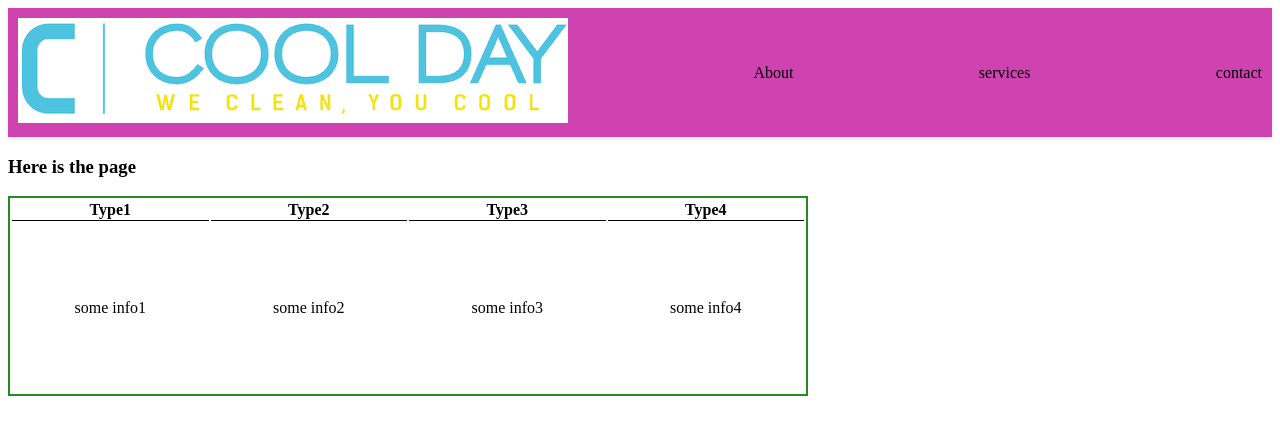
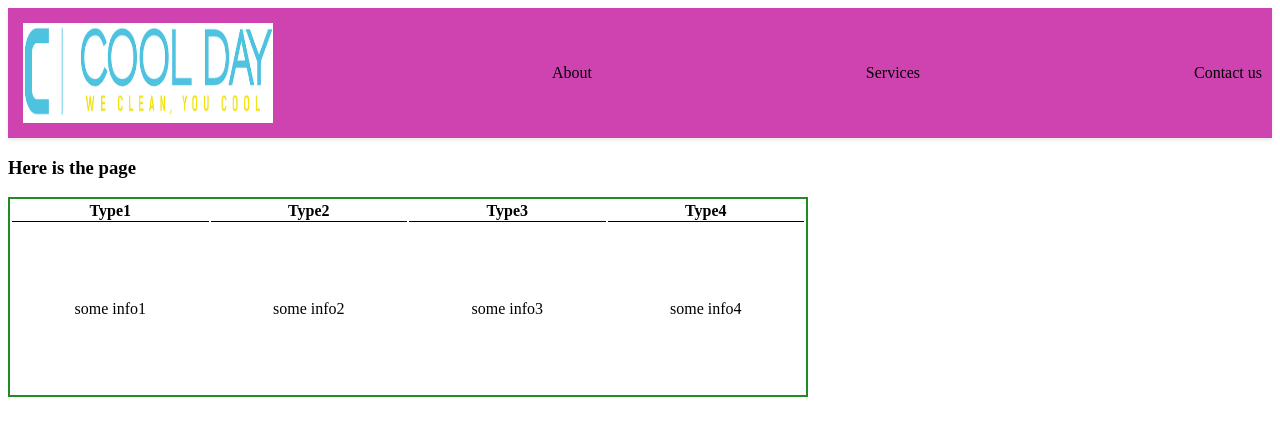
Before and after one commit to yerbol021/cleaning, a React (Create React App) app in the folder cleanapp/: page / in a window 1280 px wide. Shown: the top 436 px of the page. Built offline with nearby package versions, Linux system fonts and the light colour scheme.

Commit message:
Add some css to navbar

```diff
--- a/cleanapp/src/components/TopNavBar.jsx
+++ b/cleanapp/src/components/TopNavBar.jsx
@@ -9,8 +9,8 @@ const TopNavBar = () => {
         <img src={logo} alt="Logo" />
       </div>
       <div className="about">About</div>
-      <div className="services">services</div>
-      <div className="contact">contact</div>
+      <div className="services">Services</div>
+      <div className="contact">Contact us</div>
     </nav>
   );
 };
--- a/cleanapp/src/styles/TopNavBar.scss
+++ b/cleanapp/src/styles/TopNavBar.scss
@@ -6,3 +6,11 @@
   background-color: #cf43b1;
   box-shadow: 0 2px 4px rgba(0, 0, 0, 0.1);
 }
+
+.navbar-logo img {
+    float: left;
+    display: inline-block;
+    width: 250px;
+    height: 100px;
+    padding: 5px;
+}
```
